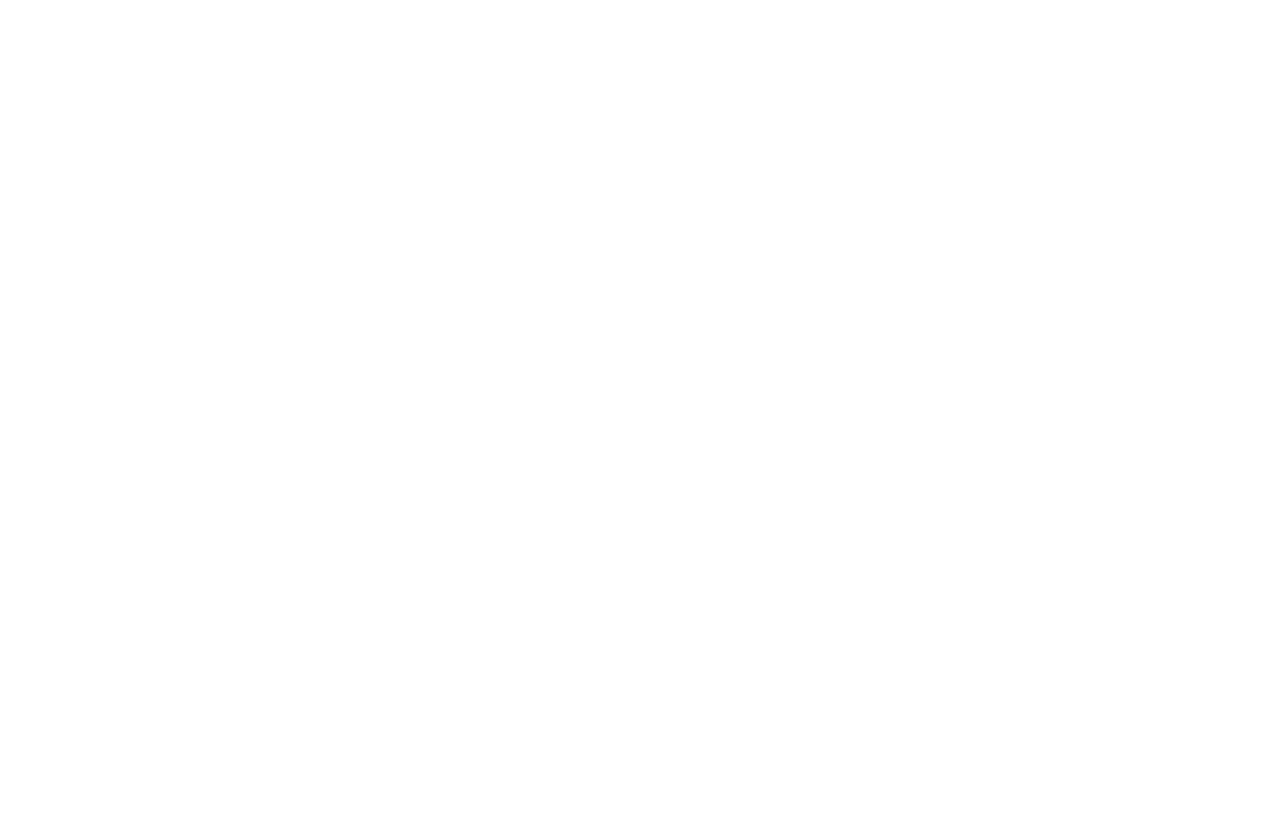
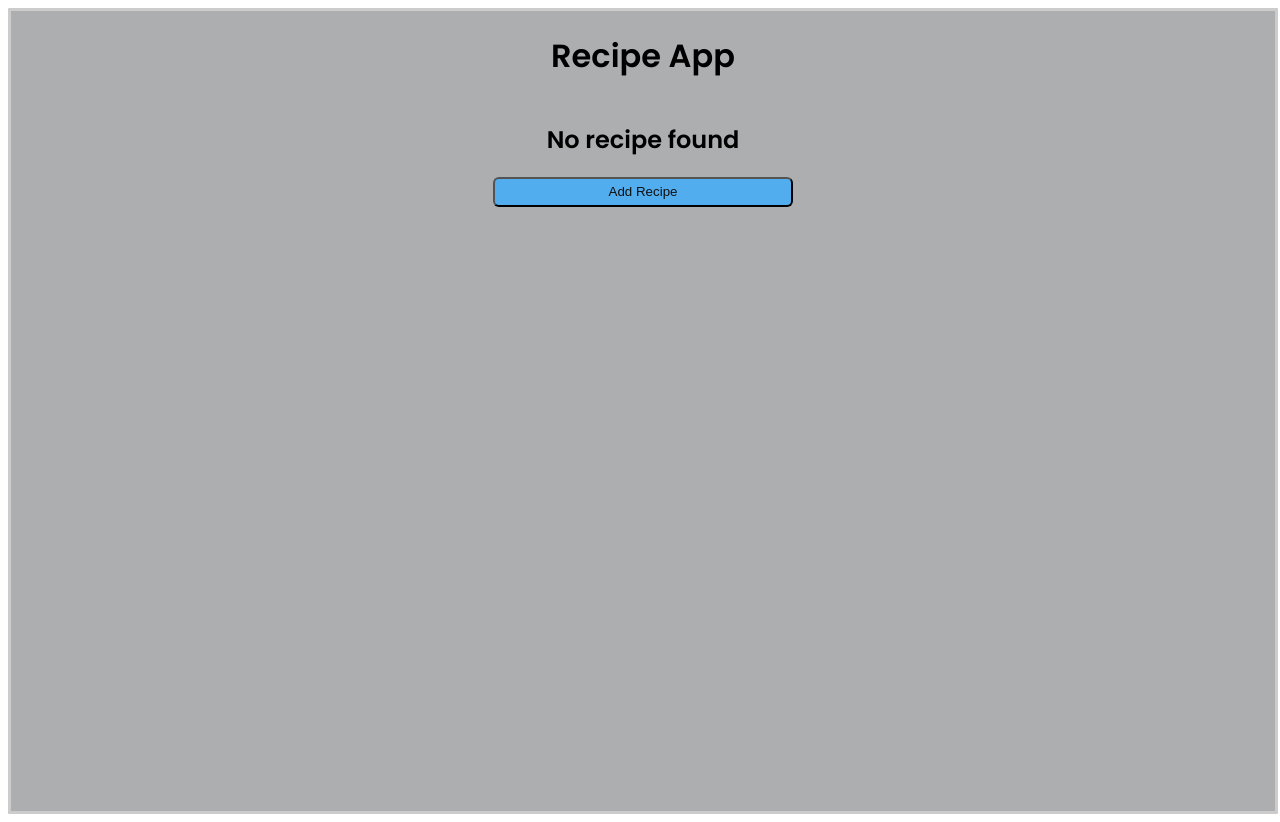
Before and after one commit to goki-1/RecipeApp, a plain HTML site: page index.html in a window 1280 px wide. Before the commit the page ends 800 px from the top, so only its background shows below. Drawn offline with Linux system fonts and the light colour scheme; the site is published under a folder, as on GitHub Pages, so addresses that start at the root find nothing.

Commit message:
Add files via upload

```diff
--- a/index.html
+++ b/index.html
@@ -1 +1 @@
-<!doctype html><html lang="en"><head><meta charset="utf-8"/><link rel="icon" href="/favicon.ico"/><meta name="viewport" content="width=device-width,initial-scale=1"/><meta name="theme-color" content="#000000"/><meta name="description" content="Web site created using create-react-app"/><link rel="apple-touch-icon" href="/logo192.png"/><link href="https://fonts.googleapis.com/css2?family=Poppins:wght@400;500;600&display=swap" rel="stylesheet"><link rel="manifest" href="/manifest.json"/><title>React App</title><script defer="defer" src="/static/js/main.cbd85d56.js"></script><link href="/static/css/main.54003e0b.css" rel="stylesheet"></head><body><noscript>You need to enable JavaScript to run this app.</noscript><div id="root"></div></body></html>
+<!doctype html><html lang="en"><head><meta charset="utf-8"/><link rel="icon" href="./favicon.ico"/><meta name="viewport" content="width=device-width,initial-scale=1"/><meta name="theme-color" content="#000000"/><meta name="description" content="Web site created using create-react-app"/><link rel="apple-touch-icon" href="./logo192.png"/><link href="https://fonts.googleapis.com/css2?family=Poppins:wght@400;500;600&display=swap" rel="stylesheet"><link rel="manifest" href="./manifest.json"/><title>React App</title><script defer="defer" src="./static/js/main.cbd85d56.js"></script><link href="./static/css/main.54003e0b.css" rel="stylesheet"></head><body><noscript>You need to enable JavaScript to run this app.</noscript><div id="root"></div></body></html>
```
Also changed, not shown: asset-manifest.json.
